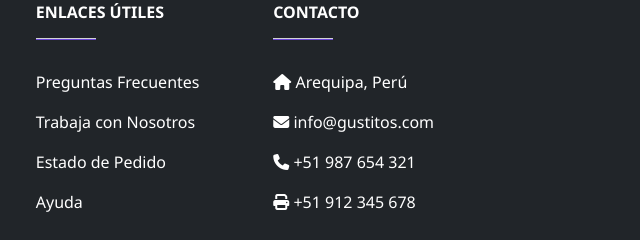
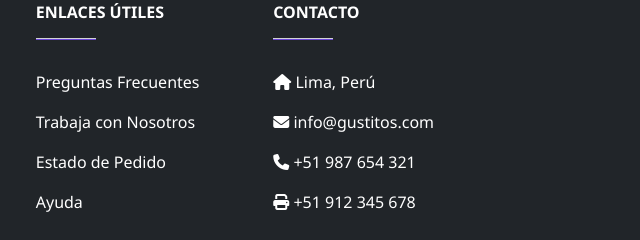
Before and after one commit to JARA20022/elrincondelosgustitos, a plain HTML site: page promos.html in a window 1280 px wide. Shown: the part 1250-1490 px from the top of the page, 640-1280 px from the left. Drawn offline with nearby package versions, Linux system fonts and the light colour scheme.

Commit message:
Update promos.html

```diff
--- a/promos.html
+++ b/promos.html
@@ -3,6 +3,7 @@
 
 <head>
     <meta charset="UTF-8">
+    <link rel="icon" href="img/milogo.png" type="image/png">
     <meta name="viewport" content="width=device-width, initial-scale=1.0">
     <meta name="description"
         content="Descubre nuestras promociones especiales y descuentos en El Rincón de los Gustitos.">
@@ -139,7 +140,7 @@
                         <h6 class="text-uppercase fw-bold">Contacto</h6>
                         <hr class="mb-4 mt-0 d-inline-block mx-auto"
                             style="width: 60px; background-color: #7c4dff; height: 2px" />
-                        <p><i class="fas fa-home mr-3"></i> Arequipa, Perú</p>
+                        <p><i class="fas fa-home mr-3"></i> Lima, Perú</p>
                         <p><i class="fas fa-envelope mr-3"></i> info@gustitos.com</p>
                         <p><i class="fas fa-phone mr-3"></i> +51 987 654 321</p>
                         <p><i class="fas fa-print mr-3"></i> +51 912 345 678</p>
```
